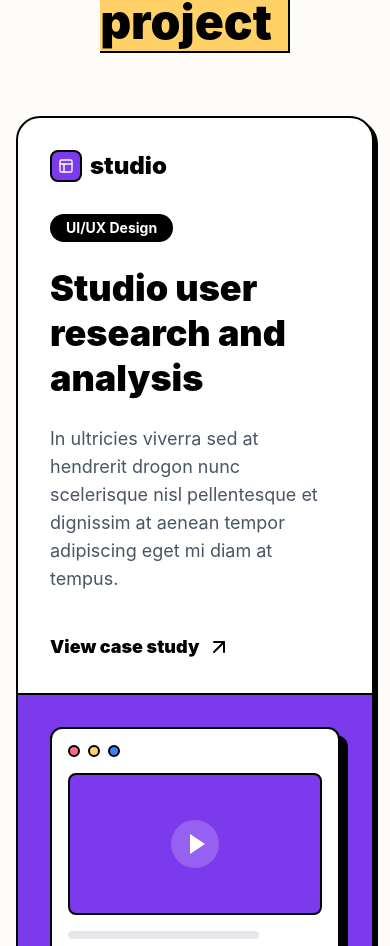
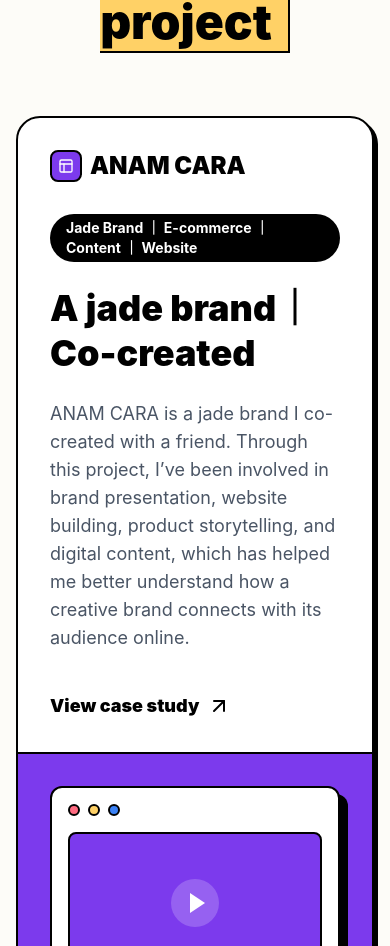
Before and after one commit to bbx99/my-portfolio, a React (Vite) app: page / in a window 390 px wide. Shown: the part 4906-5852 px from the top of the page. Built offline with nearby package versions, Linux system fonts and the light colour scheme.

Commit message:
feat: 更新brand project部分的内容

```diff
--- a/src/App.tsx
+++ b/src/App.tsx
@@ -274,11 +274,11 @@ const Portfolio = () => {
             <div className="w-8 h-8 bg-brand-purple rounded-lg brutal-border flex items-center justify-center text-white">
               <Layout size={16} />
             </div>
-            <span className="text-2xl font-black">studio</span>
+            <span className="text-2xl font-black">ANAM CARA</span>
           </div>
-          <div className="inline-block bg-black text-white px-4 py-1 rounded-full text-sm font-bold w-fit mb-6">UI/UX Design</div>
-          <h3 className="text-4xl md:text-5xl font-black mb-6 leading-tight">Studio user research and analysis</h3>
-          <p className="text-gray-600 text-lg mb-10 max-w-md">In ultricies viverra sed at hendrerit drogon nunc scelerisque nisl pellentesque et dignissim at aenean tempor adipiscing eget mi diam at tempus.</p>
+          <div className="inline-block bg-black text-white px-4 py-1 rounded-full text-sm font-bold w-fit mb-6">Jade Brand ｜ E-commerce ｜ Content ｜ Website</div>
+          <h3 className="text-4xl md:text-5xl font-black mb-6 leading-tight">A jade brand｜Co-created</h3>
+          <p className="text-gray-600 text-lg mb-10 max-w-md">ANAM CARA is a jade brand I co-created with a friend. Through this project, I’ve been involved in brand presentation, website building, product storytelling, and digital content, which has helped me better understand how a creative brand connects with its audience online.</p>
           <a href="#" className="flex items-center gap-2 font-black text-lg hover:gap-4 transition-all">View case study <ArrowUpRight size={24} /></a>
         </div>
 
```
